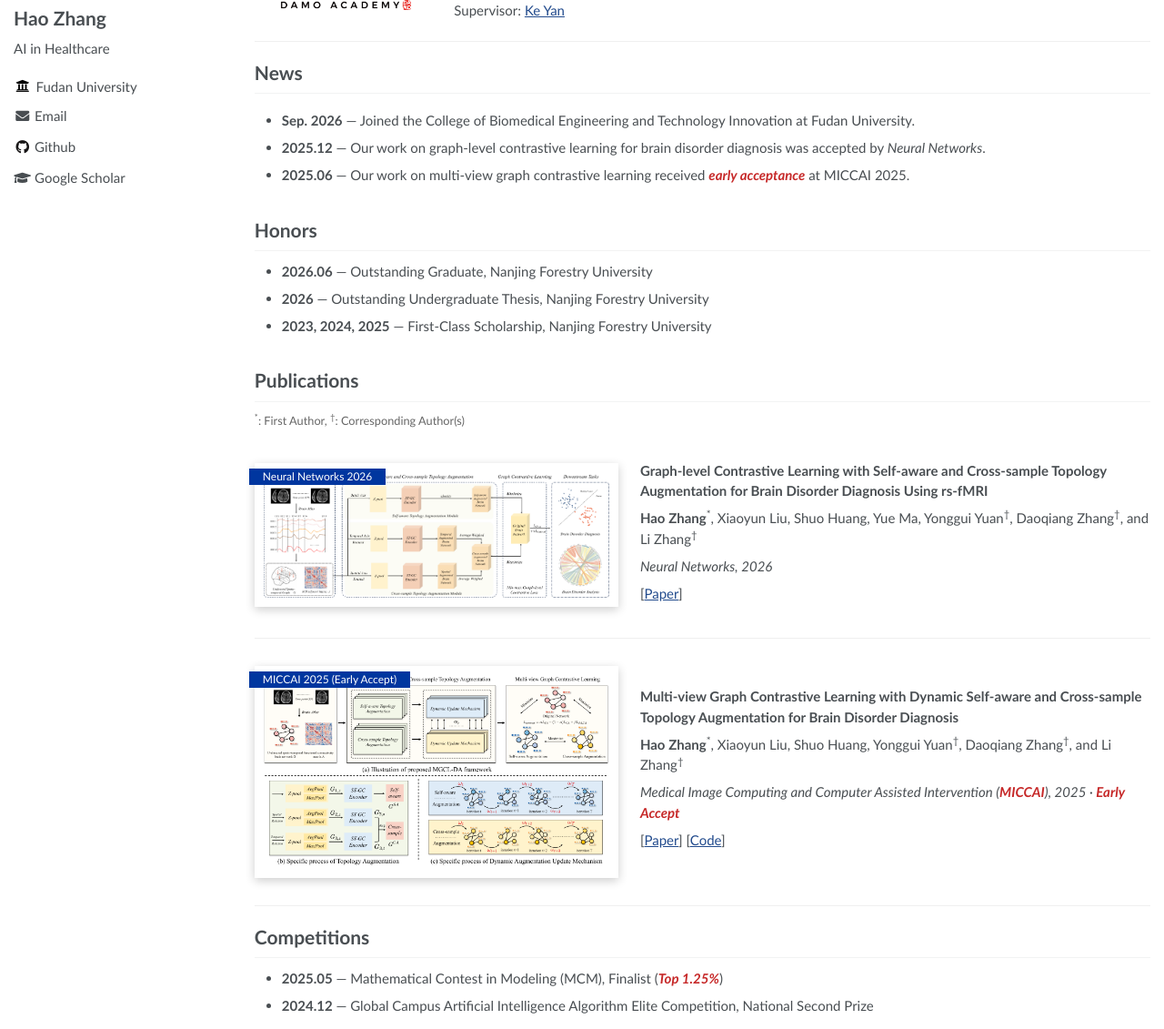
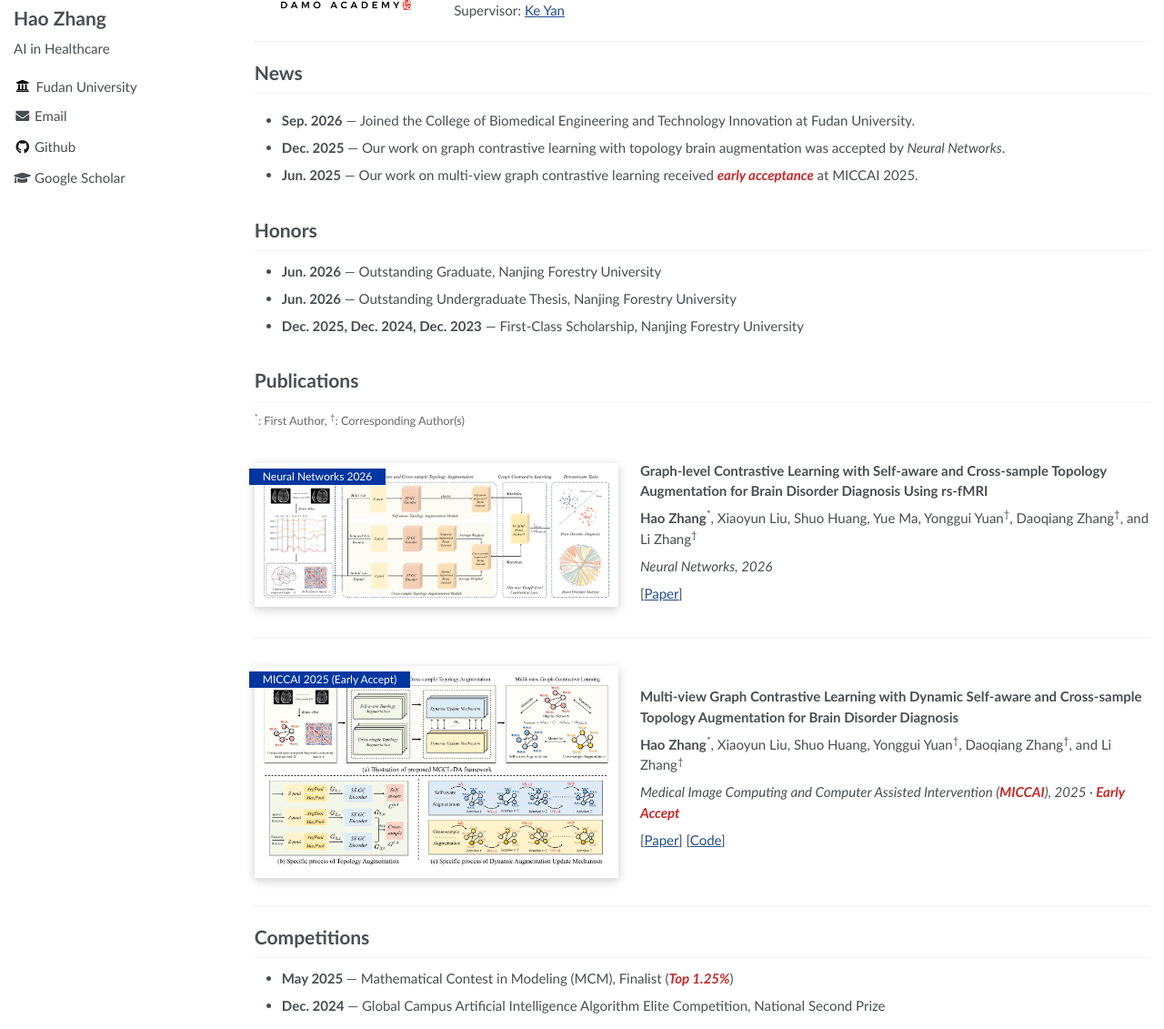
Before and after one commit to goodcodingagoodboy/goodcodingagoodboy.github.io, a Jekyll site: the page built from _pages/about.md, in a window 1280 px wide and 1400 px high, scrolled down 449 px, cut to the strip 269-1400 px from the top of the window. Shown: the whole strip at 91% size. Built offline with Jekyll 4.4.1, drawn with Linux system fonts in a browser that asks for light colours.

Commit message:
Standardize academic timeline date formatting

```diff
--- a/_pages/about.md
+++ b/_pages/about.md
@@ -61,8 +61,8 @@ My research focuses on the application of **multimodal data in medical agents**.
 <div class="scroll-list" markdown="1">
 
 - **Sep. 2026** — Joined the College of Biomedical Engineering and Technology Innovation at Fudan University.
-- **2025.12** — Our work on graph-level contrastive learning for brain disorder diagnosis was accepted by *Neural Networks*.
-- **2025.06** — Our work on multi-view graph contrastive learning received <span class="publication-accent">early acceptance</span> at MICCAI 2025.
+- **Dec. 2025** — Our work on graph contrastive learning with topology brain augmentation was accepted by *Neural Networks*.
+- **Jun. 2025** — Our work on multi-view graph contrastive learning received <span class="publication-accent">early acceptance</span> at MICCAI 2025.
 
 </div>
 
@@ -70,9 +70,9 @@ My research focuses on the application of **multimodal data in medical agents**.
 
 # Honors
 
-- **2026.06** — Outstanding Graduate, Nanjing Forestry University
-- **2026** — Outstanding Undergraduate Thesis, Nanjing Forestry University
-- **2023, 2024, 2025** — First-Class Scholarship, Nanjing Forestry University
+- **Jun. 2026** — Outstanding Graduate, Nanjing Forestry University
+- **Jun. 2026** — Outstanding Undergraduate Thesis, Nanjing Forestry University
+- **Dec. 2025, Dec. 2024, Dec. 2023** — First-Class Scholarship, Nanjing Forestry University
 
 <span class="anchor" id="publications"></span>
 
@@ -124,5 +124,5 @@ My research focuses on the application of **multimodal data in medical agents**.
 
 # Competitions
 
-- **2025.05** — Mathematical Contest in Modeling (MCM), Finalist (<span class="publication-accent">Top 1.25%</span>)
-- **2024.12** — Global Campus Artificial Intelligence Algorithm Elite Competition, National Second Prize
+- **May 2025** — Mathematical Contest in Modeling (MCM), Finalist (<span class="publication-accent">Top 1.25%</span>)
+- **Dec. 2024** — Global Campus Artificial Intelligence Algorithm Elite Competition, National Second Prize
```
